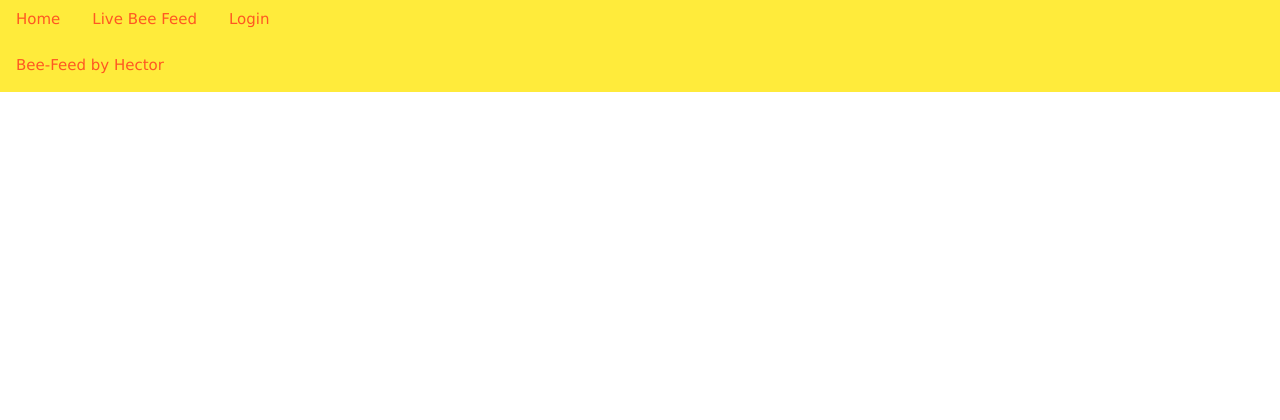
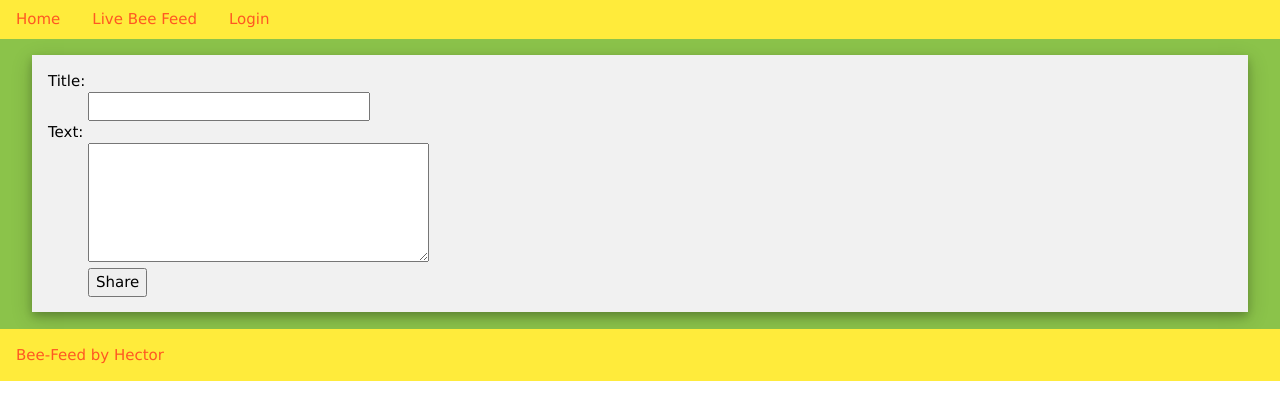
Before and after one commit to ltrojan/bee-feed, a Flask app: template templates/feed.html in a window 1280 px wide. Shown: the part 75-495 px from the top of the page. Run offline with Flask 2, Linux system fonts and the light colour scheme; the template is opened without the code that fills it, so the values that code supplies are empty; the visitor is signed in with stand-in values (Sample User, id 1); parts of the project's set-up code (start-up, migrations or seed data) failed here and were passed over.

Commit message:
adding form

```diff
--- a/app.py
+++ b/app.py
@@ -45,6 +45,18 @@ def feed(num=None):
         'feed.html',
         data=data,
         username=flask.session.get('username', None))
+
+
+@App.route('/add_entry/', methods=['GET', 'POST'])
+def add_entry():
+    if not flask.session.get('logged_in', False) or flask.session.get('username', '') == '':
+        abort(401)
+    sql_utils.add_entry(
+        flask.g.db,
+        flask.request.form['title'],
+        utils.to_html(flask.request.form['text']))
+    flask.flash('New entry was successfully posted')
+    return flask.redirect(flask.url_for('feed'))
 
 
 @App.route('/login/', methods=['GET', 'POST'])
--- a/templates/feed.html
+++ b/templates/feed.html
@@ -4,6 +4,23 @@
 
 {% block body %}
 
+{% if session.logged_in and session.username %}
+<div class='w3-container'>
+  <!-- form -->
+  <div class="w3-panel w3-card-4 w3-light-grey">
+    <form action="{{ url_for('add_entry') }}" method=post>
+      <dl>
+	<dt>Title:
+	  <dd><input type=text size=30 name=title>
+	    <dt>Text:
+	      <dd><textarea name=text rows=5 cols=40></textarea>
+		<dd><input type=submit value=Share>
+      </dl>
+    </form>
+  </div>
+</div>
+{% endif %}
+
 {{ build_list(data) }}
 
 {% endblock %}
```
